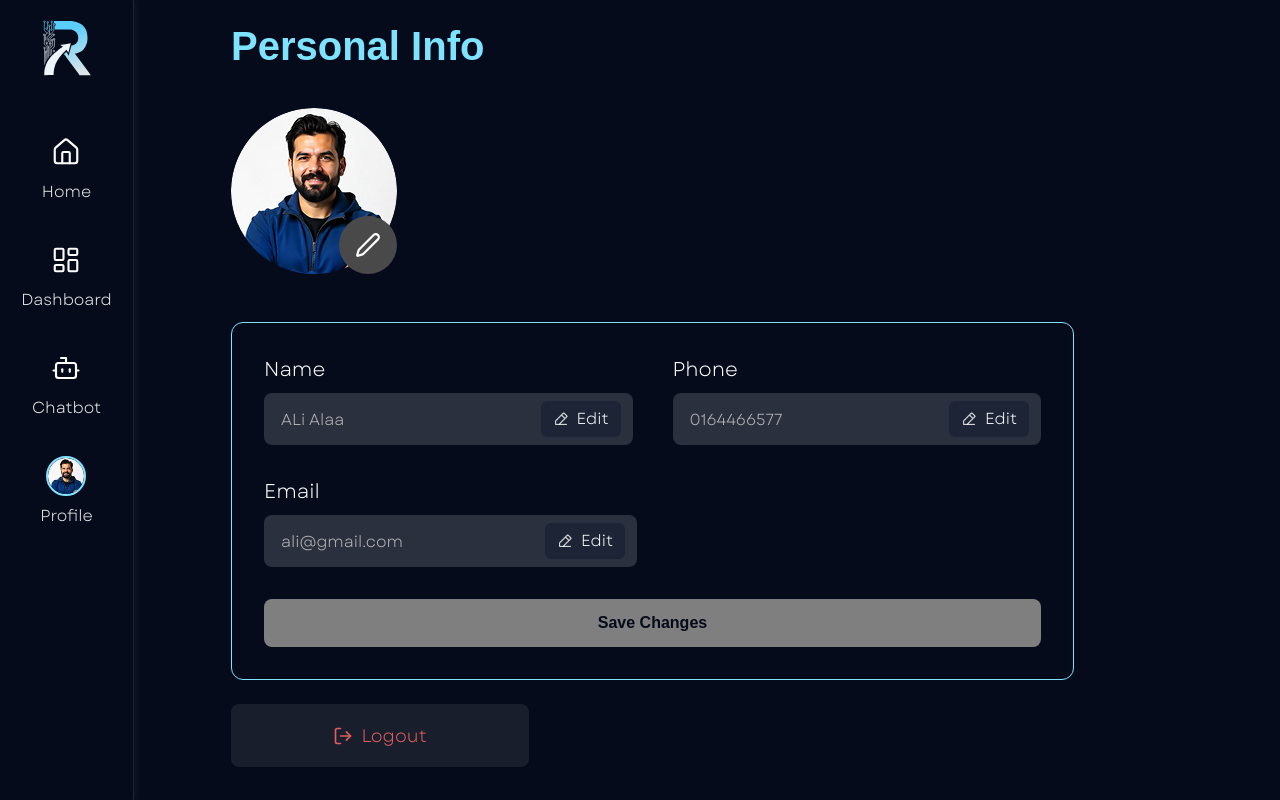
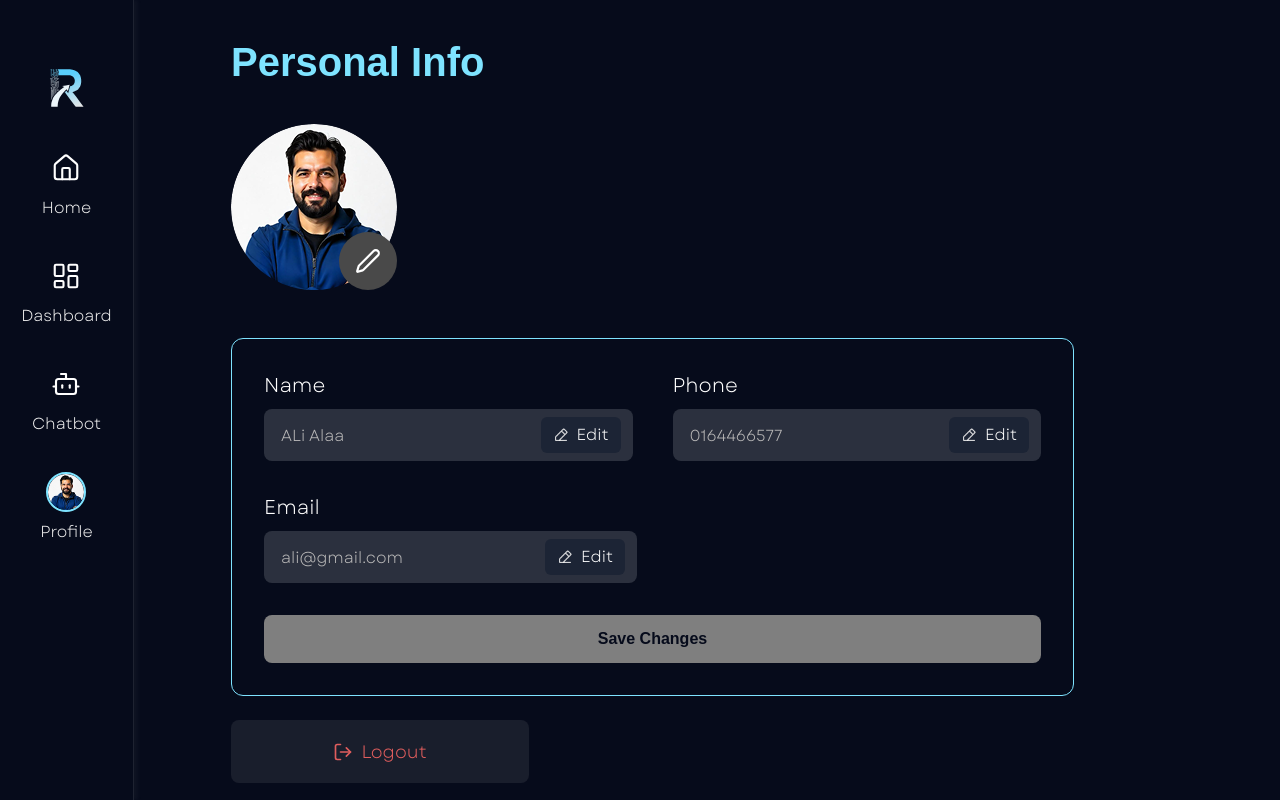
Before and after one commit to ramadan-alaa/RecoMind, a React (Vite) app: page /home/profile in a window 1280 px wide. Built offline with nearby package versions, Linux system fonts and the light colour scheme; a web font is replaced by a local one.

Commit message:
Edit : Sidbar & Profile page

```diff
--- a/src/UI/SideBar.jsx
+++ b/src/UI/SideBar.jsx
@@ -42,7 +42,7 @@ const Sidebar = () => {
       {/* Sidebar container */}
       <div className="flex">
         <aside
-          className={`bg-[var(--Primary)] border-r border-[#EFEFEF]/10 flex flex-col items-center py-6 px-4 gap-8
+          className={`bg-[var(--Primary)] border-r border-[#EFEFEF]/10 flex flex-col items-center pt-16 px-4 gap-8
                       w-[134px] md:w-[134px] min-h-full md:min-h-screen
                       fixed md:sticky top-0 left-0
                       transition-transform duration-300 ease-in-out
@@ -55,8 +55,8 @@ const Sidebar = () => {
         >
           <div className="w-12 h-12 flex items-center justify-center">
             <svg
-              width="79"
-              height="90"
+              width="50"
+              height="38"
               viewBox="0 0 79 90"
               fill="none"
               xmlns="http://www.w3.org/2000/svg"
@@ -330,7 +330,7 @@ const Sidebar = () => {
             </svg>
           </div>
 
-          <nav className="flex flex-col items-center gap-8 flex-1 mt-6">
+          <nav className="flex flex-col items-center gap-8 flex-1">
             {menuItems.map((item) => (
               <NavLink
                 key={item.id}
--- a/src/pages/PersonalInfoPage.jsx
+++ b/src/pages/PersonalInfoPage.jsx
@@ -34,7 +34,7 @@ const PersonalInfoPage = () => {
   };
 
   return (
-    <div className="min-h-screen p-4 sm:px-6 md:px-8 lg:w-[907px] ml-0 lg:ml-[65px] ">
+    <div className="min-h-screen p-4 sm:px-6 md:px-8 lg:w-[907px] ml-0 lg:ml-[65px] md:pt-8">
       <h1 className="text-[var(--Secondary)] text-[28px] sm:text-[34px] md:text-[40px] font-semibold mb-8 text-center md:text-left">
         Personal Info
       </h1>
```
